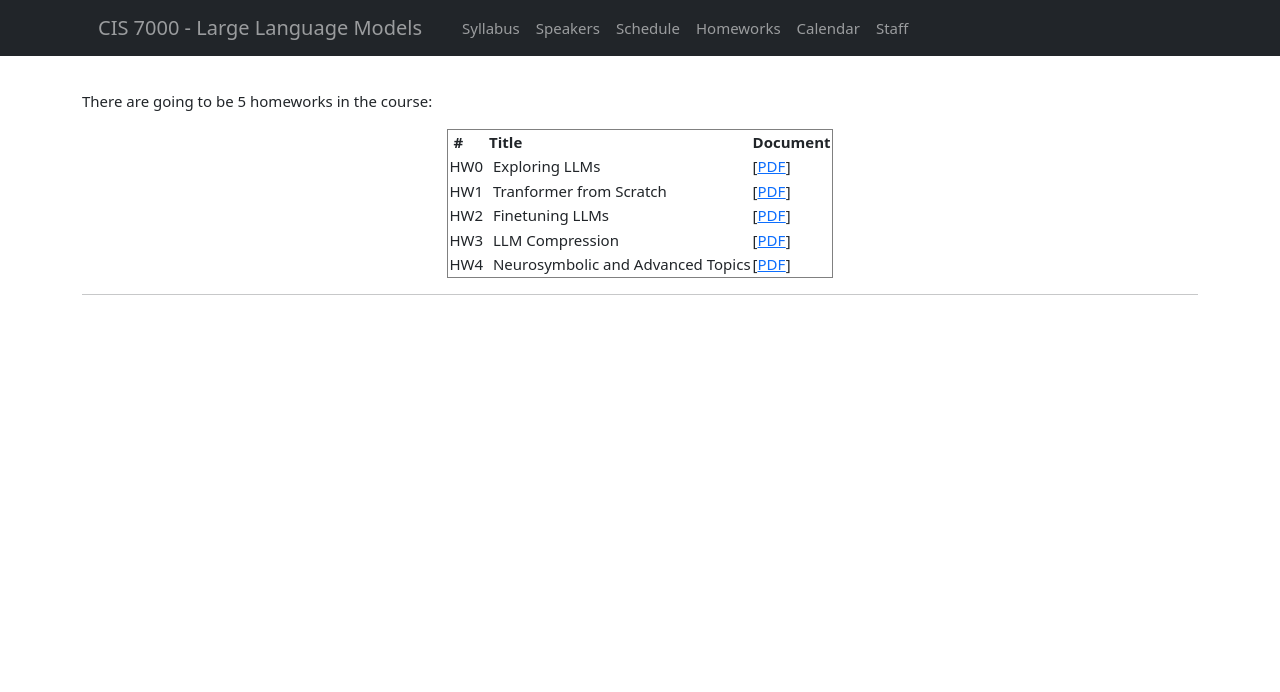
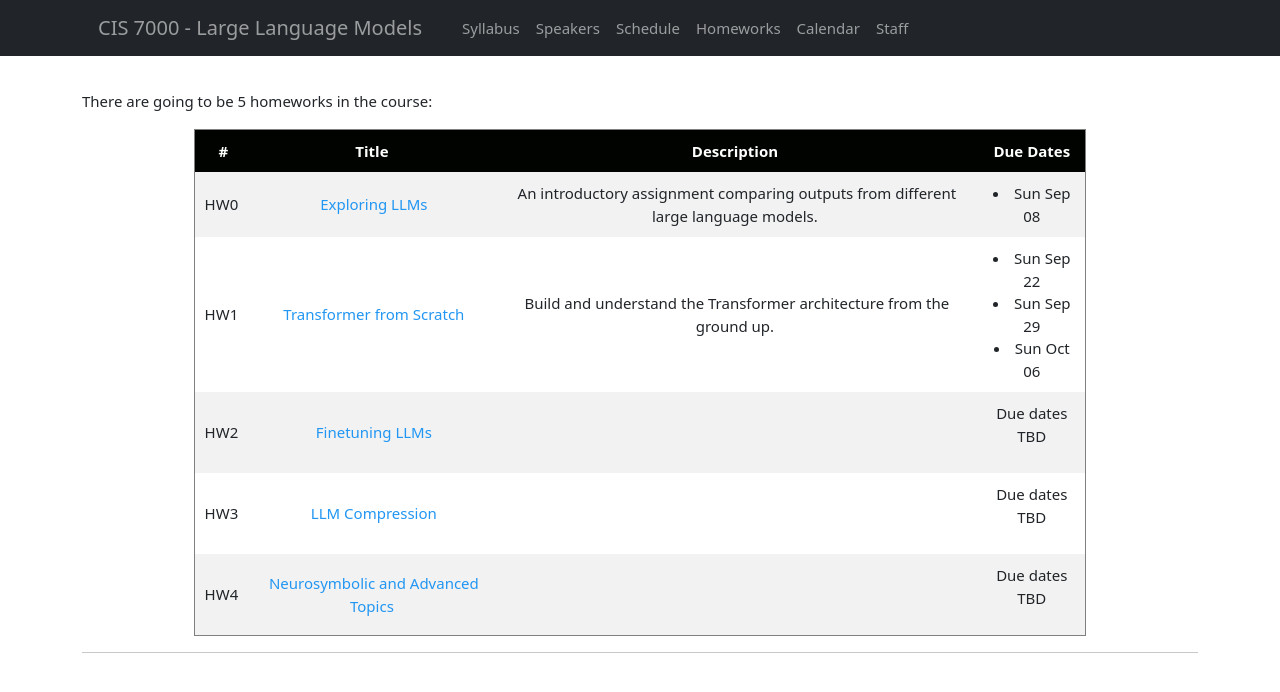
Before and after one commit to llm-class/llm-class.github.io, a Jekyll site: the page built from homeworks.html, in a window 1280 px wide. Shown: the top 692 px of the page. Built offline with Jekyll 4.4.1, drawn with Linux system fonts in a browser that asks for light colours.

Commit message:
changed hw page and added subdeadlines for homeworks

```diff
--- a/_data/assignments.yml
+++ b/_data/assignments.yml
@@ -1,17 +1,29 @@
-# id
-# title
 
 - id: "0"
   title: "Exploring LLMs"
+  description: "An introductory assignment comparing outputs from different large language models."
+  due_dates:
+    - "Sun Sep 08"  # Only one due date for this assignment
 
 - id: "1"
-  title: "Tranformer from Scratch"
+  title: "Transformer from Scratch"
+  description: "Build and understand the Transformer architecture from the ground up."
+  due_dates:
+    - "Sun Sep 22"
+    - "Sun Sep 29"
+    - "Sun Oct 06"
+
 
 - id: "2"
   title: "Finetuning LLMs"
+  due_dates:
+
 
 - id: "3"
   title: "LLM Compression"
+  due_dates:
+
 
 - id: "4"
   title: "Neurosymbolic and Advanced Topics"
+  due_dates:
--- a/homeworks.html
+++ b/homeworks.html
@@ -12,16 +12,62 @@ layout: default
         <tr>
           <th><b>&nbsp;#&nbsp;</b></th>
           <th><b>Title</b></th>
-        <th><b>Document</b></th>
+          <th><b>Description</b></th>
+          <th><b>Due Dates</b></th>
           </tr>
           {% for assignment in site.data.assignments %}
           <tr>
-        <td>HW{{assignment.id}}&nbsp</td>
-        <td>&nbsp{{assignment.title}}</td>
-        <td>[<a href="{{site.baseurl}}/assignments/{{assignment.id}}.pdf">PDF</a>]</td>
+          <td>HW{{assignment.id}}&nbsp;</td>
+          <td>&nbsp;<a href="{{site.baseurl}}/assignments/{{assignment.id}}.pdf">{{assignment.title}}</a></td>
+          <td>&nbsp;{{assignment.description}}</td>
+          <td>
+            {% if assignment.due_dates %}
+            {% for date in assignment.due_dates %}
+            <li>{{ date }}</li>
+            {% endfor %}
+            {% else %}
+            <p>Due dates TBD</p>
+            {% endif %}
+          </td>
           </tr>
           {% endfor %}
           </table>
     </center>
   </div>
 </div>
+
+<style>
+  table {
+    width: 80%;
+    margin: auto;
+    border-collapse: collapse;
+  }
+
+  th,
+  td {
+    padding: 10px;
+    text-align: center;
+  }
+
+  th {
+    background-color: #000300;
+    color: white;
+  }
+
+  tr:nth-child(even) {
+    background-color: #f2f2f2;
+  }
+
+  tr:hover {
+    background-color: #ddd;
+  }
+
+  td a {
+    color: #2196F3;
+    text-decoration: none;
+  }
+
+  td a:hover {
+    text-decoration: underline;
+  }
+</style>
```
Also changed, not shown: _data/lectures.yml (+7 -1 lines), schedule.html (+21 -0 lines). Lines whose indentation alone changed are shown as unchanged.
